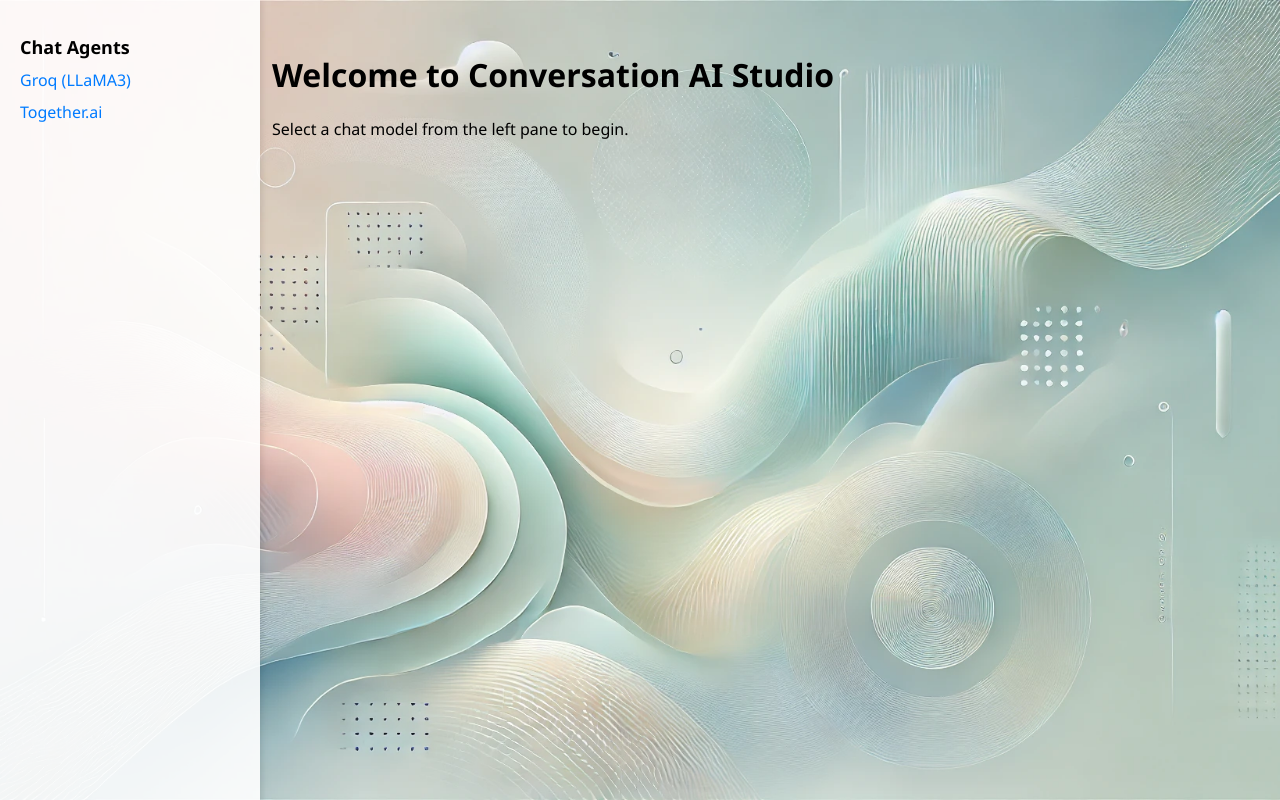
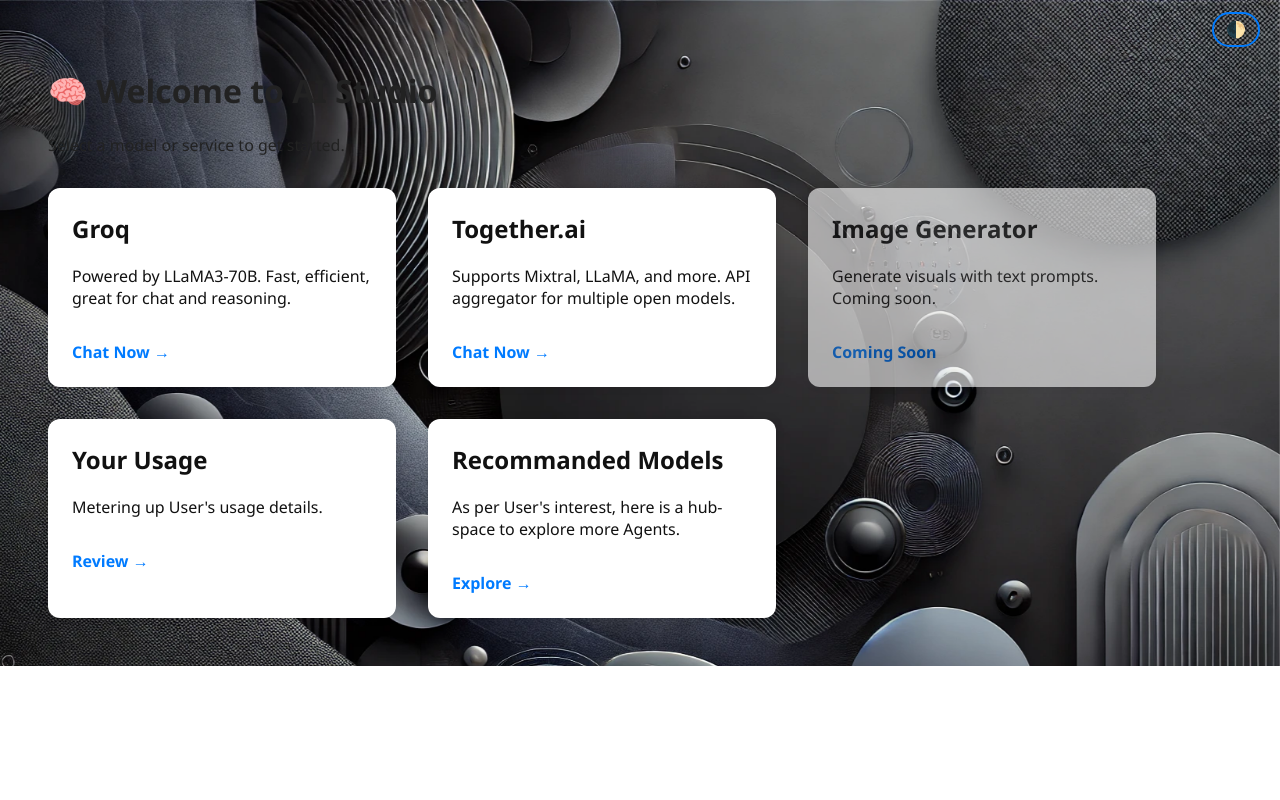
Before and after one commit to deb9911/AI-Studio, a FastAPI app: page / in a window 1280 px wide. Run offline with FastAPI, Linux system fonts and the light colour scheme.

Commit message:
Minor UI updated

```diff
--- a/studio/static/styles.css
+++ b/studio/static/styles.css
@@ -1,23 +1,61 @@
+:root {
+    --bg-color: #ffffff;
+    --text-color: #111111;
+    --card-bg: #ffffff;
+    --card-border: rgba(0,0,0,0.1);
+    --primary-color: #007bff;
+}
+
+body.dark {
+    --bg-color: #1e1e1e;
+    --text-color: #f5f5f5;
+    --card-bg: #2c2c2c;
+    --card-border: rgba(255,255,255,0.1);
+    --primary-color: #00aaff;
+}
+.theme-toggle {
+    position: fixed;
+    top: 12px;
+    right: 20px;
+    z-index: 1000;
+    background: transparent;
+    border: 2px solid var(--primary-color);
+    color: var(--primary-color);
+    padding: 6px 12px;
+    border-radius: 20px;
+    cursor: pointer;
+    font-size: 16px;
+}
+/* === Base === */
 body, html {
     margin: 0;
     padding: 0;
     font-family: "Segoe UI", sans-serif;
+    background-color: var(--bg-color);
+    color: var(--text-color);
 }
 
 .with-bg {
-    background: url('/static/ai-studio-dark-bg-main_3.png') no-repeat center center fixed;
+    background: url('/static/ai-studio-dark-bg-main_1.png') no-repeat center center fixed;
     background-size: cover;
+    /*background-color: #f5f5f5; /* fallback color */
+}
+.dark.with-bg {
+    background-image: url('/static/ai-studio-dark-bg-main_3.png');
 }
 
+/* === Sidebar === */
 .sidebar {
     position: fixed;
     top: 0;
     left: 0;
     width: 220px;
     height: 100%;
-    background-color: rgba(255, 255, 255, 0.9);
+    background-color: rgba(255, 255, 255, 0.95);
     padding: 20px;
     box-shadow: 2px 0 6px rgba(0,0,0,0.1);
+    transition: width 0.3s ease;
+    z-index: 100;
 }
 
 .sidebar h2 {
@@ -30,34 +68,120 @@
     margin: 10px 0;
     color: #007bff;
     text-decoration: none;
+    white-space: nowrap;
 }
 
-.main-content, .chat-container {
+/* === Collapsible Sidebar === */
+.sidebar-toggle {
+    position: absolute;
+    top: 10px;
+    left: 230px;
+    z-index: 110;
+    background: #007bff;
+    color: white;
+    border: none;
+    border-radius: 6px;
+    padding: 6px 10px;
+    cursor: pointer;
+    transition: left 0.3s ease;
+}
+
+body.collapsed .sidebar {
+    width: 60px;
+    padding: 20px 10px;
+}
+
+body.collapsed .sidebar-toggle {
+    left: 70px;
+}
+
+body.collapsed .chat-container,
+body.collapsed .input-form {
+    margin-left: 80px !important;
+}
+
+/* === Hide sidebar on homepage === */
+body.no-sidebar .sidebar,
+body.no-sidebar .sidebar-toggle {
+    display: none;
+}
+
+/* === Dashboard === */
+.dashboard-container {
+    padding: 3rem;
+    margin-left: 0;
+    color: #222;
+}
+
+.card-grid {
+    display: flex;
+    flex-wrap: wrap;
+    gap: 2rem;
+    margin-top: 2rem;
+}
+
+.info-card {
+    background: white;
+    padding: 1.5rem;
+    border-radius: 12px;
+    box-shadow: 0 0 10px rgba(0,0,0,0.1);
+    width: 300px;
+    transition: transform 0.2s ease;
+    background-color: var(--card-bg);
+    color: var(--text-color);
+    box-shadow: 0 0 10px var(--card-border);
+}
+
+.info-card h2 {
+    margin-top: 0;
+}
+
+.info-card a {
+    text-decoration: none;
+    display: inline-block;
+    margin-top: 1rem;
+    color: #007bff;
+    font-weight: bold;
+}
+
+.info-card:hover {
+    transform: translateY(-4px);
+    box-shadow: 0 0 14px rgba(0,0,0,0.2);
+}
+
+.coming-soon {
+    opacity: 0.6;
+}
+
+/* === Chat UI === */
+.chat-container {
     margin-left: 240px;
     padding: 2rem;
     padding-bottom: 100px;
+    max-width: 800px;
 }
 
 .message-card {
-    background: white;
+    background: var(--card-bg);
+    color: var(--text-color);
     border-radius: 12px;
     padding: 1rem;
     margin: 1rem 0;
     box-shadow: 0 2px 6px rgba(0,0,0,0.1);
     line-height: 1.5;
     white-space: pre-wrap;
-    max-width: 800px;
 }
 
 .user {
-    border-left: 5px solid #007bff;
+    border-left: 5px solid var(--primary-color);
 }
 
 .ai {
-    border-left: 5px solid #28a745;
-    background-color: #f8fdf8;
+    background-color: var(--card-bg);
+    border-left: 5px solid #28a745; /* or make a --ai-border if needed */
 }
 
+/* === Input Area === */
 .input-form {
     position: fixed;
     bottom: 0;
@@ -68,6 +192,7 @@
     display: flex;
     gap: 10px;
     border-top: 1px solid #ddd;
+    z-index: 50;
 }
 
 textarea {
@@ -85,10 +210,12 @@
     padding: 0 16px;
     font-size: 18px;
     border: none;
-    background-color: #007bff;
+    /*background-color: #007bff;*/
+    background-color: var(--primary-color);
     color: white;
     border-radius: 8px;
     cursor: pointer;
+    transition: 0.2s ease;
 }
 
 button:hover {
--- a/studio/templates/index.html
+++ b/studio/templates/index.html
@@ -1,18 +1,53 @@
 <!DOCTYPE html>
 <html>
 <head>
-    <title>AI Studio</title>
+    <title>AI Studio Dashboard</title>
     <link rel="stylesheet" href="/static/styles.css">
 </head>
-<body class="with-bg">
-    <div class="sidebar">
-        <h2>Chat Agents</h2>
-        <a href="/chat/groq">Groq (LLaMA3)</a>
-        <a href="/chat/together">Together.ai</a>
+<body class="with-bg no-sidebar">
+    <button onclick="toggleTheme()" class="theme-toggle">🌓</button>
+    <div class="dashboard-container">
+        <h1>🧠 Welcome to AI Studio</h1>
+        <p>Select a model or service to get started.</p>
+
+        <div class="card-grid">
+            <div class="info-card">
+                <h2>Groq</h2>
+                <p>Powered by LLaMA3-70B. Fast, efficient, great for chat and reasoning.</p>
+                <a href="/chat/groq">Chat Now →</a>
+            </div>
+            <div class="info-card">
+                <h2>Together.ai</h2>
+                <p>Supports Mixtral, LLaMA, and more. API aggregator for multiple open models.</p>
+                <a href="/chat/together">Chat Now →</a>
+            </div>
+            <div class="info-card coming-soon">
+                <h2>Image Generator</h2>
+                <p>Generate visuals with text prompts. Coming soon.</p>
+                <a href="#">Coming Soon</a>
+            </div>
+            <div class="info-card">
+                <h2>Your Usage</h2>
+                <p>Metering up User's usage details.</p>
+                <a href="#">Review →</a>
+            </div>
+            <div class="info-card">
+                <h2>Recommanded Models</h2>
+                <p>As per User's interest, here is a hub-space to explore more Agents.</p>
+                <a href="#">Explore →</a>
+            </div>
+        </div>
     </div>
-    <div class="main-content">
-        <h1>Welcome to Conversation AI Studio</h1>
-        <p>Select a chat model from the left pane to begin.</p>
-    </div>
+    <script>
+        function toggleTheme() {
+            document.body.classList.toggle("dark");
+            localStorage.setItem("theme", document.body.classList.contains("dark") ? "dark" : "light");
+        }
+        window.onload = () => {
+            if (localStorage.getItem("theme") === "dark") {
+                document.body.classList.add("dark");
+            }
+        }
+    </script>
 </body>
 </html>
```
Also changed, not shown: studio/templates/chat.html (+13 -0 lines), decoration-pkg/chat-dark.png (added), decoration-pkg/dashboard.png (added), image-1.png (added), image.png (added), readme.md (added), 1 other file.
